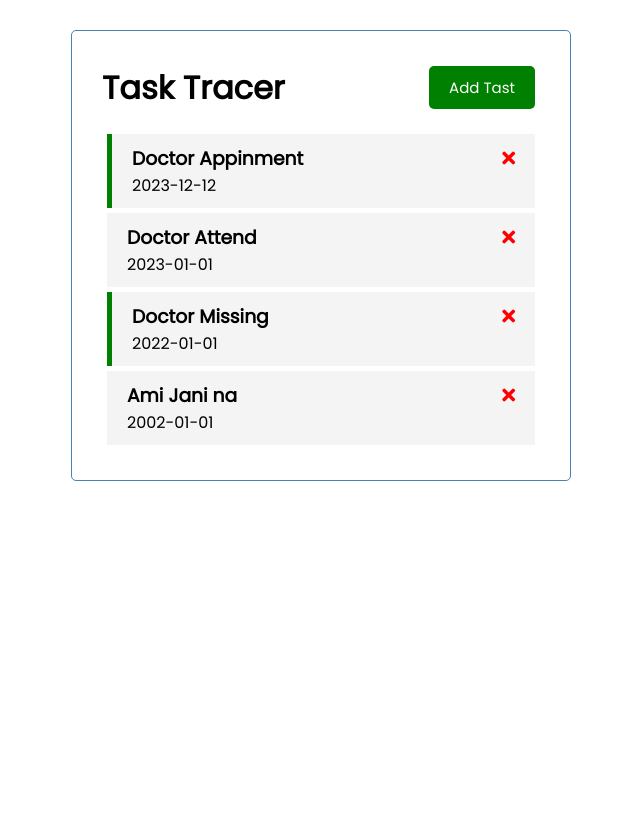
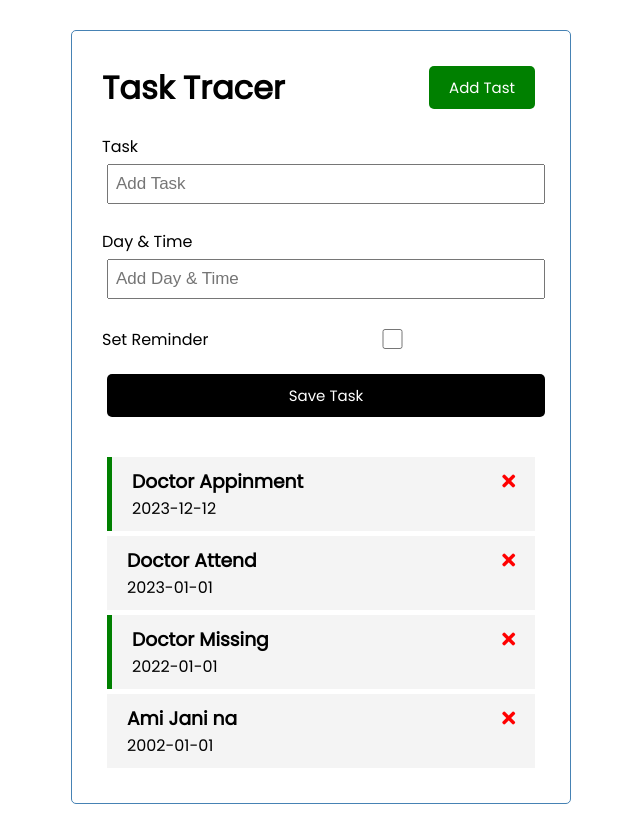
Before and after one commit to apel-pompi/Vue_TaskTracer, a Vue app: page / in a window 1280 px wide. Shown: the whole page, without its empty margins (319-959 px from the left). Before the commit the page ends 800 px from the top, so only its background shows below. Built offline with nearby package versions, Linux system fonts and the light colour scheme.

Commit message:
add task

```diff
--- a/src/App.vue
+++ b/src/App.vue
@@ -1,6 +1,7 @@
 <template>
   <div class="container">
     <Header title="Task Tracker"></Header>
+    <AddTask @add-task="addTask"/>
     <Tasks @toggle-reminder="toggleReminder" @delete-task="deleteTask" :tasks="tasks"></Tasks>
   </div>
 
@@ -10,11 +11,13 @@
 
 import Header from "./components/Header";
 import Tasks from "./components/Tasks";
+import AddTask from "./components/AddTask";
 export default {
   name: 'App',
   components: {
     Header,
-    Tasks
+    Tasks,
+    AddTask
   },
   data(){
     return{
@@ -22,6 +25,9 @@
     }
   },
   methods:{
+    addTask(task){
+      this.tasks = [...this.tasks,task]
+    },
     deleteTask(id){
       if(confirm('Are you sure!'))
         this.tasks = this.tasks.filter((task) => task.id !== id)
--- a/src/components/AddTask.vue
+++ b/src/components/AddTask.vue
@@ -1,11 +1,90 @@
 <template>
     <div class="addtask">
+        <form @submit="onSubmit" class="add-form">
+            <div class="form-control">
+            <label>Task</label>
+            <input type="text" v-model="text" name="text" placeholder="Add Task" />
+            </div>
+            <div class="form-control">
+            <label>Day & Time</label>
+            <input type="text" v-model="day" name="day" placeholder="Add Day & Time" />
+            </div>
+            <div class="form-control form-control-check">
+            <label>Set Reminder</label>
+            <input type="checkbox" v-model="reminder" name="reminder" />
+            </div>
 
+            <input type="submit" value="Save Task" class="btn btn-block" />
+        </form>
     </div>
 </template>
 
 <script>
+export default{
+    name:'AddTask',
+    data(){
+        return{
+            text:'',
+            day:'',
+            reminder:false
+
+        }
+    },
+    methods:{
+        onSubmit(e){
+            e.preventDefault()
+            if (!this.text) {
+                alert('Please add a task')
+                return
+            }
+            const newTask = {
+                id:Math.floor(Math.random() * 100000),
+                text:this.text,
+                day:this.day,
+                reminder:this.reminder
+            }
+            this.$emit('add-task',newTask)
+            this.text = ''
+            this.day = ''
+            this.reminder = false
+        }
+    }
+}
 </script>
 
-<style>
+<style scoped>
+.add-form {
+  margin-bottom: 40px;
+}
+
+.form-control {
+  margin: 20px 0;
+}
+
+.form-control label {
+  display: block;
+}
+
+.form-control input {
+  width: 100%;
+  height: 40px;
+  margin: 5px;
+  padding: 3px 7px;
+  font-size: 17px;
+}
+
+.form-control-check {
+  display: flex;
+  align-items: center;
+  justify-content: space-between;
+}
+
+.form-control-check label {
+  flex: 1;
+}
+
+.form-control-check input {
+  flex: 2;
+  height: 20px;
+}
 </style>
```
